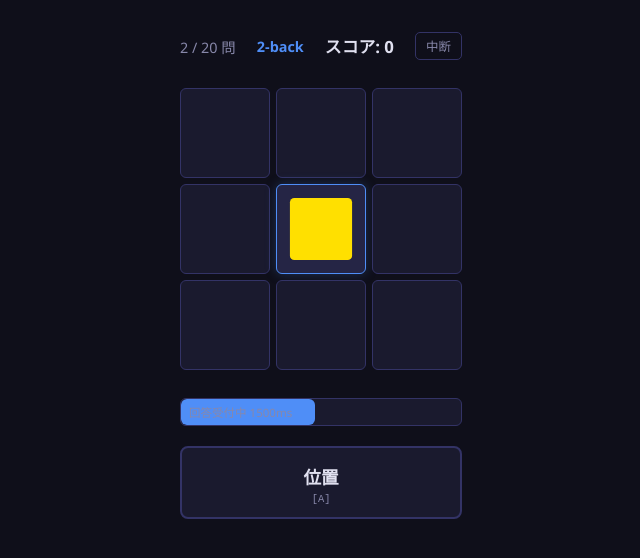
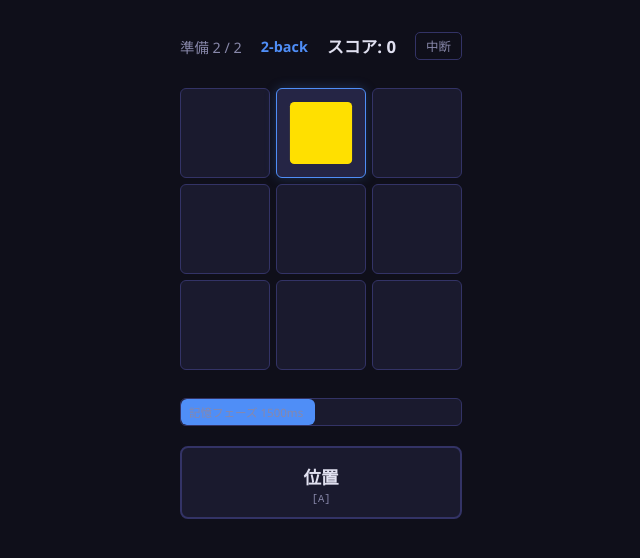
Before and after one commit to akasataikisiti/dual-n-back, a React (Vite) app: page / in a window 1280 px wide. Both pictures are taken after a click on the button "スタート". Shown: the top 558 px of the page, without its empty margins (319-959 px from the left). Built offline with nearby package versions, Linux system fonts and the light colour scheme; no server answers.

Commit message:
Delay scoring until n-back comparisons exist

```diff
--- a/src/components/GameScreen.tsx
+++ b/src/components/GameScreen.tsx
@@ -15,9 +15,10 @@ interface Props {
 
 export function GameScreen({ settings, onComplete, onQuit }: Props) {
   const audio = useAudio();
-  const { phase, trialIndex, currentStimulus, userAnswered, score, feedback, progress, start, respond } =
+  const { phase, trialIndex, stimulusIndex, isWarmup, currentStimulus, userAnswered, score, feedback, progress, start, respond } =
     useGame(settings, audio, onComplete);
   const [confirming, setConfirming] = useState(false);
+  const canAnswer = phase === 'stimulus' && !isWarmup;
 
   const activeCount = getActiveTypes(settings.matchTypes).length;
   const timings = getTimings(activeCount, settings.responseWindowOffsetMs);
@@ -27,7 +28,7 @@ export function GameScreen({ settings, onComplete, onQuit }: Props) {
   }, []);
 
   const handleKey = useCallback((e: KeyboardEvent) => {
-    if (phase !== 'stimulus') return;
+    if (!canAnswer) return;
     const kb = settings.keyBindings;
     const key = e.key.toLowerCase();
     const map: [string, MatchType][] = [
@@ -42,7 +43,7 @@ export function GameScreen({ settings, onComplete, onQuit }: Props) {
         break;
       }
     }
-  }, [phase, settings, respond]);
+  }, [canAnswer, settings, respond]);
 
   useEffect(() => {
     window.addEventListener('keydown', handleKey);
@@ -56,7 +57,7 @@ export function GameScreen({ settings, onComplete, onQuit }: Props) {
     <div className="game-screen">
       <div className="game-header">
         <span className="game-trial">
-          {trialIndex + 1} / {settings.trialCount} 問
+          {isWarmup ? `準備 ${stimulusIndex + 1} / ${settings.nLevel}` : `${trialIndex + 1} / ${settings.trialCount} 問`}
         </span>
         <span className="game-nlevel">{settings.nLevel}-back</span>
         <span className="game-score">スコア: {score}</span>
@@ -82,7 +83,13 @@ export function GameScreen({ settings, onComplete, onQuit }: Props) {
             style={{ width: `${phase === 'stimulus' ? stimulusBarWidth : blankBarWidth}%` }}
           />
           <div className="timer-labels">
-            <span>{phase === 'stimulus' ? `回答受付中 ${timings.stimulusDuration}ms` : `次の問題まで ${timings.blankDuration}ms`}</span>
+            <span>
+              {phase === 'stimulus'
+                ? isWarmup
+                  ? `記憶フェーズ ${timings.stimulusDuration}ms`
+                  : `回答受付中 ${timings.stimulusDuration}ms`
+                : `次の問題まで ${timings.blankDuration}ms`}
+            </span>
           </div>
         </div>
       )}
@@ -93,7 +100,7 @@ export function GameScreen({ settings, onComplete, onQuit }: Props) {
         feedback={feedback}
         keyBindings={settings.keyBindings}
         onRespond={respond}
-        disabled={phase !== 'stimulus'}
+        disabled={!canAnswer}
       />
     </div>
   );
--- a/src/hooks/useGame.ts
+++ b/src/hooks/useGame.ts
@@ -7,7 +7,7 @@ type Phase = 'stimulus' | 'blank' | 'done';
 
 interface GameState {
   phase: Phase;
-  trialIndex: number;
+  stimulusIndex: number;
   stimuli: Stimulus[];
   userAnswered: MatchConfig;
   results: TrialRecord[];
@@ -17,7 +17,7 @@ interface GameState {
 
 type Action =
   | { type: 'START'; stimuli: Stimulus[] }
-  | { type: 'TO_BLANK'; record: TrialRecord; scoreGain: number; feedback: FeedbackMap }
+  | { type: 'TO_BLANK'; record?: TrialRecord; scoreGain: number; feedback: FeedbackMap | null }
   | { type: 'TO_STIMULUS' }
   | { type: 'RESPOND'; matchType: MatchType }
   | { type: 'DONE' };
@@ -27,7 +27,7 @@ function reducer(state: GameState, action: Action): GameState {
     case 'START':
       return {
         phase: 'stimulus',
-        trialIndex: 0,
+        stimulusIndex: 0,
         stimuli: action.stimuli,
         userAnswered: emptyMatch(),
         results: [],
@@ -43,13 +43,13 @@ function reducer(state: GameState, action: Action): GameState {
         phase: 'blank',
         feedback: action.feedback,
         score: state.score + action.scoreGain,
-        results: [...state.results, action.record],
+        results: action.record ? [...state.results, action.record] : state.results,
       };
     case 'TO_STIMULUS':
       return {
         ...state,
         phase: 'stimulus',
-        trialIndex: state.trialIndex + 1,
+        stimulusIndex: state.stimulusIndex + 1,
         userAnswered: emptyMatch(),
         feedback: null,
       };
@@ -62,7 +62,7 @@ function reducer(state: GameState, action: Action): GameState {
 
 const initialState: GameState = {
   phase: 'stimulus',
-  trialIndex: 0,
+  stimulusIndex: 0,
   stimuli: [],
   userAnswered: emptyMatch(),
   results: [],
@@ -91,7 +91,12 @@ export function useGame(
     const cfg = settingsRef.current;
 
     if (s.phase === 'stimulus') {
-      const stimIdx = cfg.nLevel + s.trialIndex;
+      const stimIdx = s.stimulusIndex;
+      if (stimIdx < cfg.nLevel) {
+        dispatch({ type: 'TO_BLANK', scoreGain: 0, feedback: null });
+        return;
+      }
+
       const shouldMatch = checkMatches(s.stimuli, stimIdx, cfg.nLevel, cfg.matchTypes);
       const activeTypes = getActiveTypes(cfg.matchTypes);
       const feedback: FeedbackMap = {};
@@ -108,7 +113,7 @@ export function useGame(
 
       const scoreGain = hits * 10 * cfg.nLevel * activeTypes.length;
       const record: TrialRecord = {
-        trialIndex: s.trialIndex,
+        trialIndex: stimIdx - cfg.nLevel,
         stimulus: s.stimuli[stimIdx],
         shouldMatch,
         userAnswered: s.userAnswered,
@@ -118,15 +123,14 @@ export function useGame(
       dispatch({ type: 'TO_BLANK', record, scoreGain, feedback });
 
     } else if (s.phase === 'blank') {
-      const nextTrial = s.trialIndex + 1;
-      if (nextTrial >= cfg.trialCount) {
+      const nextStimulusIndex = s.stimulusIndex + 1;
+      if (nextStimulusIndex >= s.stimuli.length) {
         dispatch({ type: 'DONE' });
       } else {
         dispatch({ type: 'TO_STIMULUS' });
-        const nextStimIdx = cfg.nLevel + nextTrial;
         audioRef.current.playTileChange();
         if (cfg.matchTypes.sound) {
-          audioRef.current.speakLetter(s.stimuli[nextStimIdx].sound);
+          audioRef.current.speakLetter(s.stimuli[nextStimulusIndex].sound);
         }
       }
     }
@@ -176,14 +180,14 @@ export function useGame(
       ended = true;
       cancelAnimationFrame(rafId);
     };
-  }, [state.phase, state.trialIndex, state.stimuli.length]);
+  }, [state.phase, state.stimulusIndex, state.stimuli.length]);
 
   const start = useCallback(() => {
     const stimuli = generateStimuli(settings);
     dispatch({ type: 'START', stimuli });
     audioRef.current.playTileChange();
     if (settings.matchTypes.sound) {
-      audioRef.current.speakLetter(stimuli[settings.nLevel].sound);
+      audioRef.current.speakLetter(stimuli[0].sound);
     }
   }, [settings]);
 
@@ -193,12 +197,14 @@ export function useGame(
 
   const currentStimulus =
     state.stimuli.length > 0 && state.phase !== 'done'
-      ? state.stimuli[settings.nLevel + state.trialIndex]
+      ? state.stimuli[state.stimulusIndex]
       : null;
 
   return {
     phase: state.phase,
-    trialIndex: state.trialIndex,
+    trialIndex: Math.max(0, state.stimulusIndex - settings.nLevel),
+    stimulusIndex: state.stimulusIndex,
+    isWarmup: state.stimulusIndex < settings.nLevel,
     currentStimulus: state.phase === 'stimulus' ? currentStimulus : null,
     userAnswered: state.userAnswered,
     results: state.results,
```
